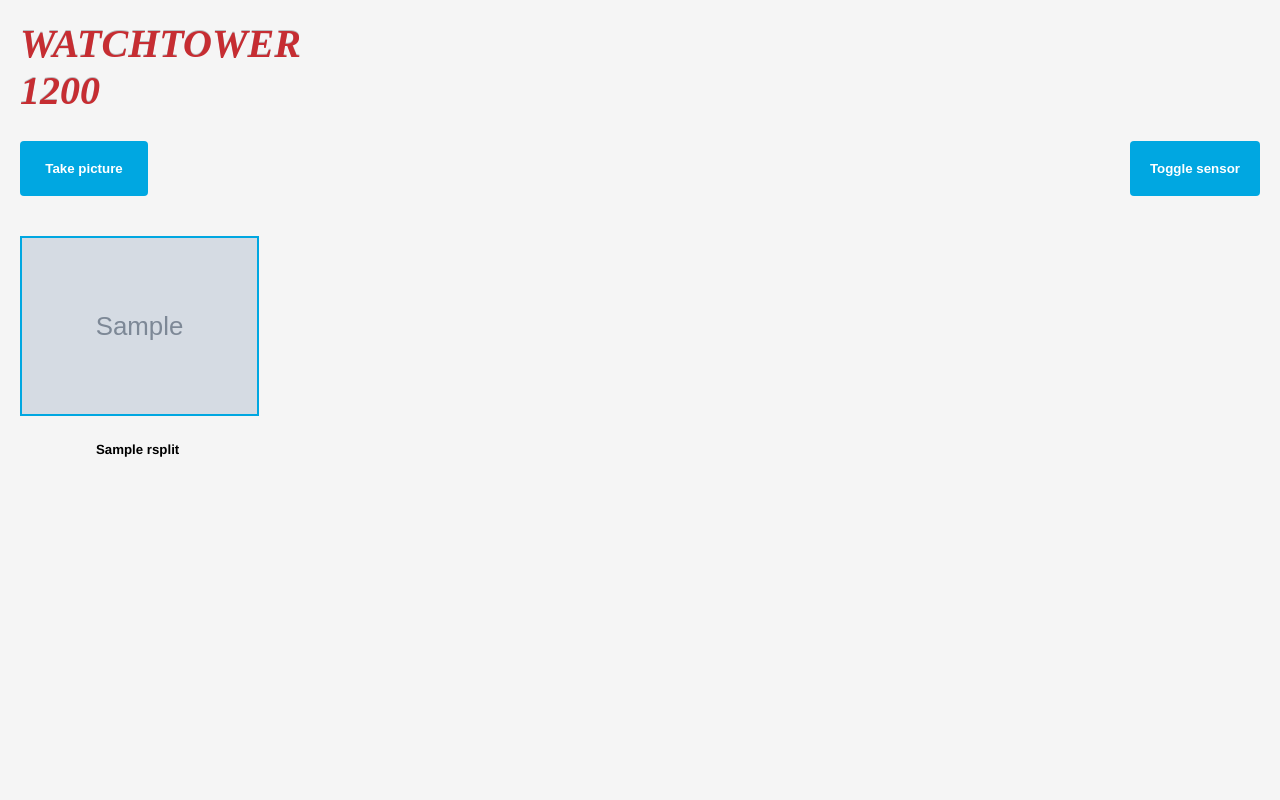
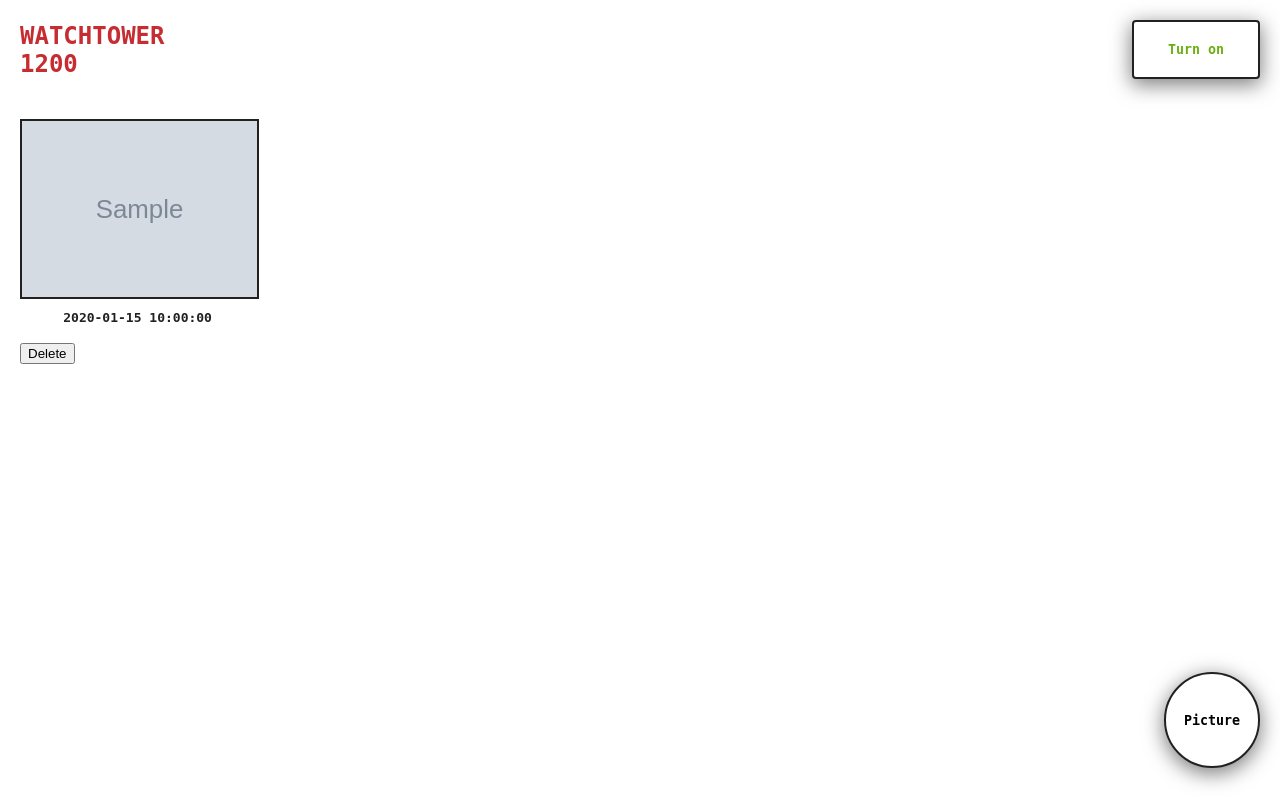
Before and after one commit to flatsteve/watchtower, a Flask app: template templates/index.html in a window 1280 px wide. Run offline with Flask 2, Linux system fonts and the light colour scheme; the template is opened without the code that fills it: most values are stand-ins (such as "Sample title", 1, 10 or a date in 2020); grey boxes marked "Sample" are stand-in pictures.

Commit message:
Add settings page and wip delete image

```diff
--- a/camera.py
+++ b/camera.py
@@ -7,7 +7,7 @@ def take_picture():
     camera = picamera.PiCamera()
     images = get_images()
 
-    if len(images) >= 3:
+    if len(images) >= 5:
         os.remove(images[-1])
 
     print('Capturing picture')
--- a/config.py
+++ b/config.py
@@ -4,5 +4,5 @@ secret = 'b81db1dad23e7e0f1057bd58c42aff52'
 max_notifications = 10
 max_alerts = 100
 delay_between_alerts = 6
-startup_delay = 10
+startup_delay = 1
 system_active = False
--- a/sensor.py
+++ b/sensor.py
@@ -5,13 +5,9 @@ from gpiozero import MotionSensor, Button
 from utils import flash, alert, toggle, shutdown
 
 sensor = MotionSensor(4)
-#button = Button(13)
 
 try:
 	while True:
-        #button.when_pressed = toggle
-
-		#if config.system_active:
 		sensor.wait_for_motion()
 		sensor.when_motion = alert()
 
--- a/static/styles.css
+++ b/static/styles.css
@@ -1,17 +1,14 @@
 body {
-	background-color: #f5f5f5;
-	font-family: 'Helvetica';
-	padding: 1.25rem;
+	background-color: #ffffff;
+    color: #222120;
+	font-family: monospace;
+	padding: 1.25rem 1.25rem 5rem 1.25rem;
     margin: 0;
 }
 
 .title {
-	color: #eceeef;
-    font-family: serif;
-    font-size: 2.5rem;
-    font-style: italic;
-    margin-top: 0;
-    text-shadow: 0 -1px 0 #B9BEC0;
+    font-size: 1.5rem;
+    margin: 0;
 }
 
 .title--active {
@@ -30,34 +27,61 @@ body {
 }
 
 .image img {
-	border: 2px solid #00a7E1;
+	border: 2px solid #222120;
     width: 100%;
 }
 
-.image {
+.image h4 {
+    margin-top: .5rem;
     text-align: center;
 }
 
-.actions {
+.header {
     align-items: center;
     display: flex;
     justify-content: space-between;
     margin-bottom: 2.5rem;
 }
 
-button {
-    background-color: #00a7E1;
-    border: none;
+.button {
+    border: 2px solid #222120;
+    box-shadow: 0 5px 20px 1px rgba(0, 0, 0, .5);
+    font-family: monospace;
+    font-weight: bold;
+    outline: none;
+    transition: all .3s ease-in;
+}
+
+.button:hover {
+    box-shadow: none;
+}
+
+.button[disabled],
+.button:disabled {
+    background-color: #ccc;
+    color: #333;
+}
+
+.button--rect {
+    background-color: #ffffff;
     border-radius: .25rem;
-    color: #fff;
-    font-weight: bold;
+    color: #C62D32;
     min-width: 8rem;
-    outline: none;
     padding: 1.25rem;
 }
 
-button[disabled],
-button:disabled {
-    background-color: #ccc;
-    color: #333;
+.button--fab {
+    background-color: #ffffff;
+    border: 2px solid #222120;
+    position: fixed;
+    bottom: 2rem;
+    border-radius: 50%;
+    right: 1.25rem;
+    height: 6rem;
+    min-width: none;
+    width: 6rem;
 }
+
+.button--inactive {
+    color: #69B111;
+}
--- /dev/null
+++ b/templates/base.html
@@ -0,0 +1,16 @@
+<!doctype html>
+<html>
+    <head>
+        <title>Watchtower</title>
+
+        <meta name="mobile-web-app-capable" content="yes">
+        <meta name="apple-mobile-web-app-capable" content="yes">
+        <meta name="viewport" content="width=device-width, initial-scale=1">
+
+        <link rel= "stylesheet" type= "text/css" href="{{ url_for('static',filename='styles.css') }}">
+	</head>
+
+    <body>
+        {% block content %}{% endblock %}
+  	</body>
+</html>
--- a/templates/index.html
+++ b/templates/index.html
@@ -1,38 +1,38 @@
-<!doctype html>
-<html>
-    <head>
-        <title>Watchtower</title>
-        <meta name="mobile-web-app-capable" content="yes">
-        <meta name="apple-mobile-web-app-capable" content="yes">
-        <meta name="viewport" content="width=device-width, initial-scale=1">
+{% extends "base.html" %}
 
-        <link rel= "stylesheet" type= "text/css" href="{{ url_for('static',filename='styles.css') }}">
-	</head>
-
-    <body>
+{% block content %}
+    <div class="header">
         <h1 class="title {{ 'title--active' if active else 'title--inactive'}}">
             WATCHTOWER<br/>1200
         </h1>
 
-        <div class="actions">
-            <form method="post" action="{{ url_for('api.picture') }}">
-                <button type="submit">Take picture</button>
-            </form>
-
         <form method="post" action="{{ url_for('api.toggle_active') }}">
-                <button type="submit">Toggle sensor</button>
+            <button class="button button--rect {{ 'button--inactive' if not active }}" type="submit">
+                Turn {{ 'off' if active else 'on' }}
+            </button>
         </form>
     </div>
 
     <div class="images">
         {%- for image in images %}
         <div class="image">
-                <img src="{{ image }}"/>
-                <h5>{{ image.rsplit('.', 1)[0] }}</h5>
+            <a href="{{ image['url'] }}"><img src="{{ image['url'] }}"/></a>
+            <h4>{{ image['date'] }}</h4>
+
+            <form method="post" action="{{ url_for('api.picture', url=image['url']) }}">
+                <button type="submit">
+                    Delete
+                </button>
+            </form>
         </div>
         {%- endfor %}
     </div>
 
-        <script src="{{ url_for('static', filename='scripts.js') }}"></script>
-  	</body>
-</html>
+    <form method="post" action="{{ url_for('api.picture') }}">
+        <button class="button button--fab" type="submit">
+            Picture
+        </button>
+    </form>
+
+    <script src="{{ url_for('static', filename='index.js') }}"></script>
+{% endblock%}
```
Also changed, not shown: routes.py (+11 -4 lines), static/settings.js (added, +7 -0 lines), templates/settings.html (added, +22 -0 lines), utils.py (+16 -8 lines), watchtower.py (+15 -3 lines), static/index.js (renamed from static/scripts.js). Lines whose indentation alone changed are shown as unchanged.
